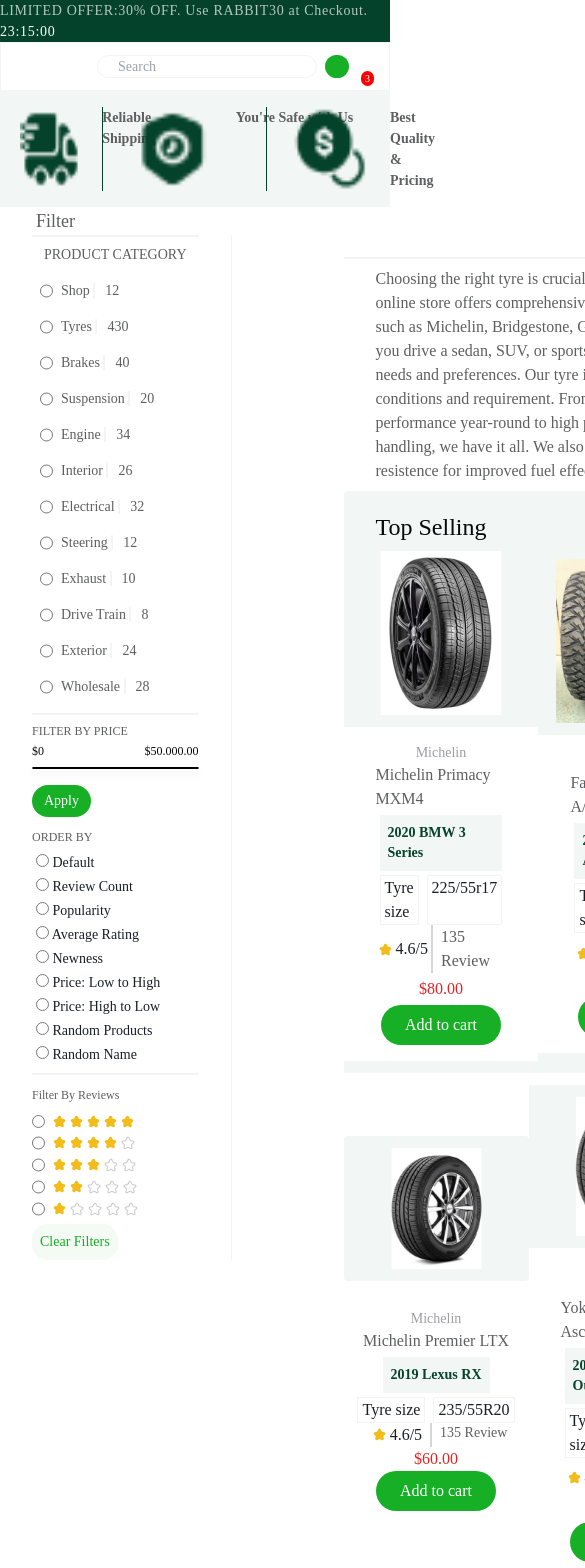
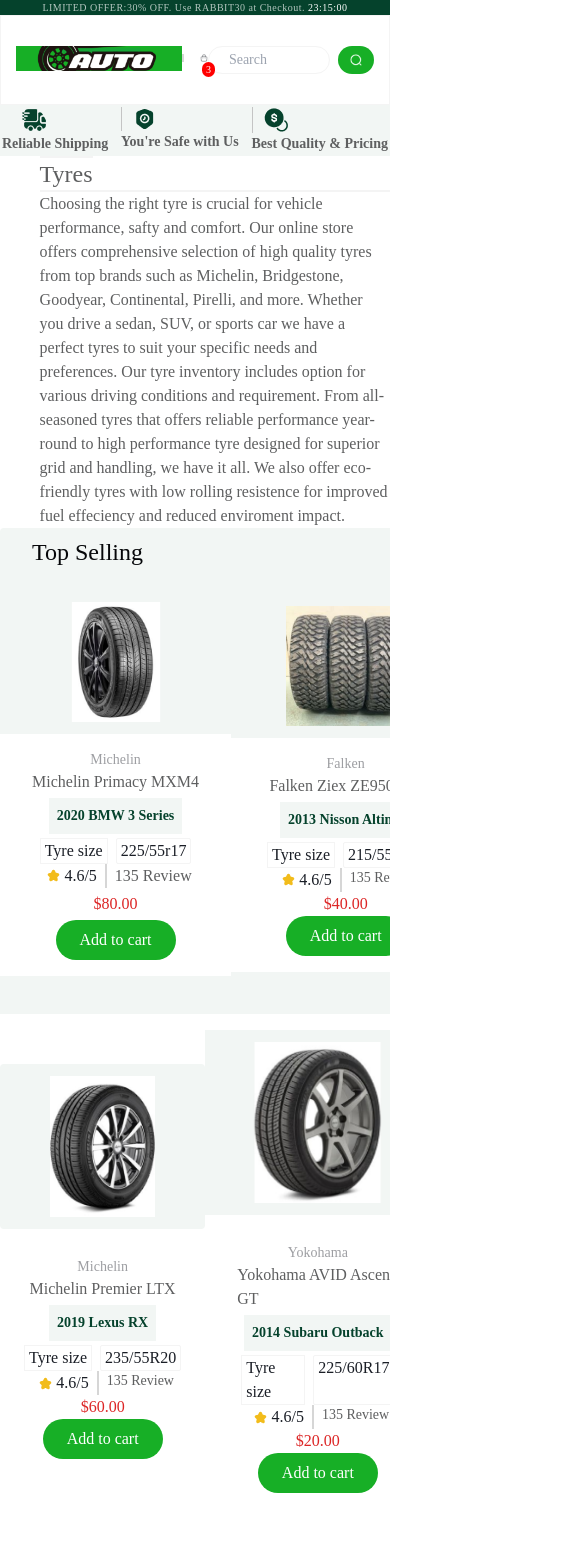
Before and after one commit to favouridoko1/hng-task2-frontend, a React (Vite) app: page /products in a window 390 px wide. Shown: the top 1568 px of the page, 585 px wide, since content can reach past the window. Built offline with nearby package versions, Linux system fonts and the light colour scheme.

Commit message:
Commiting changes

```diff
--- a/src/App.css
+++ b/src/App.css
@@ -6,10 +6,13 @@ body {
     font-size: 14px;
     font-family: 'Lexend';
     color: #5E5F60;
+    /* overflow-x: hidden; */
+
 }
 
 .app {
     padding: 0px;
     margin: 0px;
+    overflow-x: hidden;
     width: 100%;
 }
--- a/src/App.jsx
+++ b/src/App.jsx
@@ -5,7 +5,7 @@ import Cart from "./Components/CartPage/Cart";
 import Product from "./Components/Product/Product";
 const App = () => {
   return (
-    <div>
+    <div className="app">
       <Routes>
         <Route path="/products" element={ <Product />} />
         <Route path="/cart" element={<Cart />} />
--- a/src/Components/CartPage/Cart.jsx
+++ b/src/Components/CartPage/Cart.jsx
@@ -23,6 +23,9 @@ const Cart = () => {
             />
           </button>
         </div>
+        <div>
+
+        </div>
       </div>
     </>
   );
--- a/src/Components/Product/FilterSection/FilterSection.jsx
+++ b/src/Components/Product/FilterSection/FilterSection.jsx
@@ -5,7 +5,7 @@ const FilterSection = () => {
   let starwhite = <img src={getImageUrl(`headerImages/starwhite.png`)} alt="" />;
 
   return (
-    <div className="text-sm text-nowrap">
+    <div className="text-sm text-nowrap filterContainer">
       <h3 className="text-lg px-9 text-black-">Filter</h3>
       <div className="filterborder px-8 flex flex-col">
         <hr className="hr" />
--- a/src/Components/Product/Header/Header.jsx
+++ b/src/Components/Product/Header/Header.jsx
@@ -1,22 +1,25 @@
+
+import { useNavigate } from 'react-router-dom'
 import "../product.css";
 import {getImageUrl} from '../../../utils/utils'
   const Header = () => {
+    const navigate = useNavigate()
   return (
-    <div>
+    <nav>
       <div className="bg-headerTop flex justify-center">
-        <p className="text-white2 tracking-wider">
+        <p className="text-white2 tracking-wider top">
           LIMITED OFFER:30% OFF. Use RABBIT30 at Checkout.{" "}
           <span className="text-white">23:15:00</span>
         </p>
       </div>
-      <div className="p-3 px-24 flex brand-icons justify-between align-center hr">
+      <div className="header p-3 px-24 flex brand-icons justify-between align-center hr">
         <div>
           <img
             src={getImageUrl(`headerImages/brand_logo.png`)}
             alt="z brand_logo"
           />
         </div>
-        <div className="flex justify-center">
+        <div className="flex justify-center inputContainer">
           <input
             className="input px-5 outline-0 rounded-full"
             type="text"
@@ -34,13 +37,14 @@ import {getImageUrl} from '../../../utils/utils'
             <img
               src={getImageUrl(`headerImages/bag-2.png`)}
               alt=""
-              className="keyIcon"
+              onClick={()=>navigate('/cart')}
+              className="keyIcon cursor-pointer"
             />
             <p className="count">3</p>
           </div>
         </div>
       </div>
-    </div>
+    </nav>
   );
 };
 
--- a/src/Components/Product/Main/Main.jsx
+++ b/src/Components/Product/Main/Main.jsx
@@ -5,21 +5,31 @@ import ShopSection from "../ShopSection/ShopSection";
 const Main = () => {
   return (
     <>
-    <div className="flex justify-around font-semibold bg-grey py-4">
-      <div className="flex">
+    <div className="assuranceContainer flex justify-around font-semibold bg-grey py-4">
+      <div className="flex securityAssurance">
+        <figure>
+
         <img src={getImageUrl(`headerImages/truck-fast.png`)} alt="" className="px-5" />
+        </figure>
+
         <p>Reliable Shipping</p>
       </div>
-      <div className="flex">
+      <div className="flex securityAssurance">
+        <figure>
         <img src={getImageUrl(`headerImages/security-time.png`)} alt="" className="verticleLine"/>
-        <p className="text-nowrap">You're Safe with Us</p>
+
+        </figure>
+        <p className="text-nowrap youAreSafeParagraph">You're Safe with Us</p>
       </div>
-      <div className="flex">
+      <div className="flex securityAssurance">
+        <figure>
         <img src={getImageUrl(`headerImages/coin.png`)} alt="" className="verticleLine" />
+
+        </figure>
         <p>Best Quality & Pricing</p>
       </div>
     </div>
-      <div className="flex">
+      <div className="flex sectionContainer">
             <FilterSection />
             <ShopSection />
       </div>
--- a/src/Components/Product/Product.jsx
+++ b/src/Components/Product/Product.jsx
@@ -7,8 +7,6 @@ const Product = () => {
     <div>
         <Header />
         <Main />
-
-
     </div>
   )
 }
--- a/src/Components/Product/ShopSection/ShopSection.jsx
+++ b/src/Components/Product/ShopSection/ShopSection.jsx
@@ -1,8 +1,11 @@
 import { getImageUrl } from "../../../utils/utils";
 import ShopSectionBottom from "./ShopSectionBottom";
+import { useNavigate } from 'react-router-dom';
+
 const ShopSection = () => {
+  const navigate = useNavigate();
   return (
-    <div className="flex flex-col">
+    <div className="flex flex-col shoppingParent">
       <div className="flex flex-col items-center px-28 Tyrelayout">
         <h2 className="text-2xl py-2 borderBottom">Tyres</h2>
         {/* <hr className="hr" /> */}
@@ -20,20 +23,20 @@ const ShopSection = () => {
           reduced enviroment impact.
         </p>
       </div>
-      <div className="text-2xl bg-grey py-3 mx-28 rounded">
+      <div className="text-2xl bg-grey py-3 mx-28 rounded imgagePart">
         <h2 className="p-2 font-medium px-8 text-topSelling">Top Selling</h2>
         <div className="flex justify-around">
           <div className="flex flex-col justify-center">
             <div className="flex justify-center">
               <img
                 src={getImageUrl(`headerImages/tyre_dark_right.png`)}
-                alt=""
+                alt="" className="tyre"
               />
             </div>
             <div className=" flex flex-col text-base items-center justify-center my-3 py-4 px-8 bg-white">
               <p className="text-fontColor text-sm">Michelin</p>
               <div className="flex flex-col justify-center items-center">
-                <h2 className="text-base">Michelin Primacy MXM4</h2>
+                <h2 className="text-base text-nowrap">Michelin Primacy MXM4</h2>
                 <h4 className="font-bold text-headerTop text-sm m-1 p-2  bg-grey">
                   2020 BMW 3 Series
                 </h4>
@@ -59,7 +62,7 @@ const ShopSection = () => {
                 <div className="flex text-base">
                   <p className="m-1 text-red">$80.00</p>
                 </div>
-                <button className="bg-green rounded-3xl text-white font-medium px-6 h-10">
+                <button onClick={()=> navigate('/cart')} className="bg-green rounded-3xl text-white font-medium px-6 h-10">
                   Add to cart
                 </button>
               </div>
@@ -67,12 +70,12 @@ const ShopSection = () => {
           </div>
           <div className="flex flex-col justify-center">
             <div className="flex justify-center">
-              <img src={getImageUrl(`headerImages/three-tyre.png`)} alt="" />
+              <img src={getImageUrl(`headerImages/three-tyre.png`)} alt="" className="tyre" />
             </div>
             <div className=" flex flex-col text-base items-center justify-center my-3 py-4 px-8 bg-white">
               <p className="text-fontColor text-sm">Falken</p>
-              <div className="flex flex-col justify-center items-center">
-                <h2 className="text-base">Falken Ziex ZE950 A/S</h2>
+              <div className="flex flex-col text-nowrap justify-center items-center">
+                <h2 className="text-base ">Falken Ziex ZE950 A/S</h2>
                 <h4 className="font-bold text-headerTop text-sm m-1 p-2  bg-grey">
                   2013 Nisson Altima
                 </h4>
@@ -98,7 +101,7 @@ const ShopSection = () => {
                 <div className="flex text-base">
                   <p className="mx-1 text-red">$40.00</p>
                 </div>
-                <button className="bg-green rounded-3xl text-white font-medium px-6 h-10">
+                <button onClick={()=> navigate('/cart')} className="bg-green rounded-3xl text-white font-medium px-6 h-10">
                   Add to cart
                 </button>
               </div>
@@ -108,12 +111,12 @@ const ShopSection = () => {
             <div className="flex justify-center">
               <img
                 src={getImageUrl(`headerImages/tyre_light_front.png`)}
-                alt=""
+                alt="" className="tyre"
               />
             </div>
             <div className=" flex flex-col text-base items-center justify-center my-3 py-4 px-8 bg-white">
               <p className="text-fontColor text-sm">Toyo</p>
-              <div className="flex flex-col justify-center items-center">
+              <div className="flex flex-col justify-center items-center text">
                 <h2 className="text-base">Toyo Proxez 4 Pluse</h2>
                 <h4 className="font-bold text-headerTop text-sm m-1 p-2  bg-grey">
                   2022 Chevrolet Malibu
@@ -140,7 +143,7 @@ const ShopSection = () => {
                 <div className="flex text-base">
                   <p className="mx-1 text-red">$30.00</p>
                 </div>
-                <button className="bg-green rounded-3xl text-white font-medium px-6 h-10">
+                <button onClick={()=> navigate('/cart')} className="bg-green rounded-3xl text-white font-medium px-6 h-10">
                   Add to cart
                 </button>
               </div>
--- a/src/Components/Product/ShopSection/ShopSectionBottom.jsx
+++ b/src/Components/Product/ShopSection/ShopSectionBottom.jsx
@@ -1,9 +1,12 @@
 import { getImageUrl } from "../../../utils/utils";
+import { useNavigate } from 'react-router-dom';
+
 const ShopSectionBottom = () => {
+  const navigate = useNavigate()
   return (
     <>
-      <div className="flex bg-white py-3 justify-between items-center">
-        <div className="flex flex-col justify-center">
+      <div className="flex bg-white py-3 justify-between items-center images Container">
+        <div className="flex flex-col justify-center cards">
           <div className="flex justify-center">
             <img
               src={getImageUrl(`headerImages/tyre_regular.png`)}
@@ -38,13 +41,13 @@ const ShopSectionBottom = () => {
               <div className="flex text-base">
                 <p className="mx-1 text-red">$60.00</p>
               </div>
-              <button className="bg-green rounded-3xl text-white font-medium px-6 h-10">
+              <button onClick={()=> navigate('/cart')} className="bg-green cursor-pointer rounded-3xl text-white font-medium px-6 h-10">
                 Add to cart
               </button>
             </div>
           </div>
         </div>
-        <div className="flex flex-col justify-center">
+        <div className="flex flex-col justify-center cards">
           <div className="flex justify-center">
             <img
               src={getImageUrl(`headerImages/tyrelight_left.png`)}
@@ -79,19 +82,19 @@ const ShopSectionBottom = () => {
               <div className="flex text-base">
                 <p className="mx-1 text-red">$20.00</p>
               </div>
-              <button className="bg-green rounded-3xl text-white font-medium px-6 h-10">
+              <button onClick={()=> navigate('/cart')} className="bg-green cursor-pointer rounded-3xl text-white font-medium px-6 h-10">
                 Add to cart
               </button>
             </div>
           </div>
         </div>
 
-        <div className="flex flex-col justify-center">
+        <div className="flex flex-col justify-center cards">
           <div className="flex justify-center">
             <img
               src={getImageUrl(`headerImages/tyre_dark_left.png`)}
               alt=""
-              className="px-8 py-3 bg-grey"
+              className="bg-grey"
             />
           </div>
           <div className=" flex flex-col text-base items-center justify-center my-3 py-4 px-8">
@@ -121,7 +124,7 @@ const ShopSectionBottom = () => {
               <div className="flex text-base">
                 <p className="mx-1 text-red">$40.00</p>
               </div>
-              <button className="bg-green rounded-3xl text-white font-medium px-6 h-10">
+              <button onClick={()=> navigate('/cart')} className="bg-green cursor-pointer rounded-3xl text-white font-medium px-6 h-10">
                 Add to cart
               </button>
             </div>
@@ -130,7 +133,7 @@ const ShopSectionBottom = () => {
       </div>
 
       <div className="flex bg-white py-3 justify-between items-center">
-        <div className="flex flex-col justify-center">
+        <div className="flex flex-col justify-center cards">
           <div className="flex justify-center">
             <img
               src={getImageUrl(`headerImages/tyreBold_left.png`)}
@@ -142,7 +145,7 @@ const ShopSectionBottom = () => {
             <p className="text-fontColor text-sm">Pirelli</p>
             <div className="flex flex-col justify-center items-center">
               <h2 className="text-base">Pirelli P Zero</h2>
-              <h4 className="font-bold text-headerTop text-sm m-1 p-2  bg-grey">
+              <h4 className="font-bold text-headerTop text-sm m-1 p-2 tex-nowrap bg-grey">
                 2018 Mercedes-Benz GLC
               </h4>
               <div className="flex">
@@ -165,13 +168,13 @@ const ShopSectionBottom = () => {
               <div className="flex text-base">
                 <p className="mx-1 text-red">$70.00</p>
               </div>
-              <button className="bg-green rounded-3xl text-white font-medium px-6 h-10">
+              <button onClick={()=> navigate('/cart')} className="bg-green cursor-pointer rounded-3xl text-white font-medium px-6 h-10">
                 Add to cart
               </button>
             </div>
           </div>
         </div>
-        <div className="flex flex-col justify-center">
+        <div className="flex flex-col justify-center cards">
           <div className="flex justify-center">
             <img
               src={getImageUrl(`headerImages/tyre_lighter_left.png`)}
@@ -182,7 +185,7 @@ const ShopSectionBottom = () => {
           <div className=" flex flex-col text-base items-center justify-center my-3 py-4 px-8">
             <p className="text-fontColor text-sm">Hankook</p>
             <div className="flex flex-col justify-center items-center">
-              <h2 className="text-base">Hankook Ventus V12 evo2</h2>
+              <h2 className="text-base text-nowrap">Hankook Ventus V12 evo2</h2>
               <h4 className="font-bold text-headerTop text-sm m-1 p-2  bg-grey">
                 2020 Lexus ES
               </h4>
@@ -206,14 +209,14 @@ const ShopSectionBottom = () => {
               <div className="flex text-base">
                 <p className="mx-1 text-red">$20.00</p>
               </div>
-              <button className="bg-green rounded-3xl text-white font-medium px-6 h-10">
+              <button onClick={()=> navigate('/cart')} className="bg-green cursor-pointer rounded-3xl text-white font-medium px-6 h-10">
                 Add to cart
               </button>
             </div>
           </div>
         </div>
 
-        <div className="flex flex-col justify-center">
+        <div className="flex flex-col justify-center cards">
           <div className="flex justify-center">
             <img
               src={getImageUrl(`headerImages/tyre_lighter_left.png`)}
@@ -224,7 +227,7 @@ const ShopSectionBottom = () => {
           <div className=" flex flex-col text-base items-center justify-center my-3 py-4 px-8">
             <p className="text-fontColor text-sm">Continental</p>
             <div className="flex flex-col justify-center items-center">
-              <h2 className="text-base">Continental TrueContact Tour</h2>
+              <h2 className="text-base text-wrap">Continental TrueContact Tour</h2>
               <h4 className="font-bold text-headerTop text-sm m-1 p-2  bg-grey">
                 2017 Toyota Camry
               </h4>
@@ -248,7 +251,7 @@ const ShopSectionBottom = () => {
               <div className="flex text-base">
                 <p className="mx-1 text-red">$40.00</p>
               </div>
-              <button className="bg-green rounded-3xl text-white font-medium px-6 h-10">
+              <button onClick={()=> navigate('/cart')} className="bg-green cursor-pointer rounded-3xl text-white font-medium px-6 h-10">
                 Add to cart
               </button>
             </div>
@@ -260,7 +263,7 @@ const ShopSectionBottom = () => {
 
 
         <div className="flex bg-white py-3 justify-between items-center">
-        <div className="flex flex-col justify-center">
+        <div className="flex flex-col justify-center cards">
           <div className="flex justify-center">
             <img
               src={getImageUrl(`headerImages/tyreBold_left.png`)}
@@ -295,13 +298,13 @@ const ShopSectionBottom = () => {
               <div className="flex text-base">
                 <p className="mx-1 text-red">$70.00</p>
               </div>
-              <button className="bg-green rounded-3xl text-white font-medium px-6 h-10">
+              <button onClick={()=> navigate('/cart')} className="bg-green cursor-pointer rounded-3xl text-white font-medium px-6 h-10">
                 Add to cart
               </button>
             </div>
           </div>
         </div>
-        <div className="flex flex-col justify-center">
+        <div className="flex flex-col justify-center cards">
           <div className="flex justify-center">
             <img
               src={getImageUrl(`headerImages/tyre_lighter_left.png`)}
@@ -336,14 +339,14 @@ const ShopSectionBottom = () => {
               <div className="flex text-base">
                 <p className="mx-1 text-red">$20.00</p>
               </div>
-              <button className="bg-green rounded-3xl text-white font-medium px-6 h-10">
+              <button onClick={()=> navigate('/cart')} className="bg-green cursor-pointer rounded-3xl text-white font-medium px-6 h-10">
                 Add to cart
               </button>
             </div>
           </div>
         </div>
 
-        <div className="flex flex-col justify-center">
+        <div className="flex flex-col justify-center cards">
           <div className="flex justify-center">
             <img
               src={getImageUrl(`headerImages/tyre_lighter_left.png`)}
@@ -353,8 +356,8 @@ const ShopSectionBottom = () => {
           </div>
           <div className=" flex flex-col text-base items-center justify-center my-3 py-4 px-8">
             <p className="text-fontColor text-sm">Bridgestone</p>
-            <div className="flex flex-col justify-center items-center">
-              <h2 className="text-base">Bridgestone Turanza QuiteTrack</h2>
+            <div className="flex flex-col justify-center items-center text-nowrap">
+              <h2 className="text-base ">Bridgestone Turanza QuiteTrack</h2>
               <h4 className="font-bold text-headerTop text-sm m-1 p-2  bg-grey">
                 2019 Mercedes-Benz E-class
               </h4>
@@ -378,7 +381,7 @@ const ShopSectionBottom = () => {
               <div className="flex text-base">
                 <p className="mx-1 text-red">$20.00</p>
               </div>
-              <button className="bg-green rounded-3xl text-white font-medium px-6 h-10">
+              <button onClick={()=> navigate('/cart')} className="bg-green cursor-pointer rounded-3xl text-white font-medium px-6 h-10">
                 Add to cart
               </button>
             </div>
--- a/src/Components/Product/product.css
+++ b/src/Components/Product/product.css
@@ -78,3 +78,110 @@ brand-icons {
     box-shadow: 0px 4px 8px 0px rgba(0, 0, 0, 0.10);
     border-radius: 100px;
 }
+
+
+
+@media screen and (max-width: 802px) {
+    .top {
+        font-size: 10px;
+    }
+    .shoppingParent {
+        padding: 0;
+        margin: 0;
+        font-size: 12px;
+        display: flex;
+    }
+
+    .Tyrelayout {
+        padding-left: 0px;
+        padding-right: 0px;
+        margin-left: 6%;
+        align-items: start;
+        justify-content: center;
+    }
+    .tyre {
+        width: 120px;
+    }
+
+    .borderBottom {
+        padding: 0px;
+        margin: 0px;
+        max-width: 350px;
+    }
+    .cards {
+        height: 500px;
+    }
+
+
+    .verticleLine {
+        border-left: 1px solid #c4c4c4;
+        padding-left: 10px;
+    }
+
+    .header {
+        display: flex;
+        position: relative;
+        padding: 30px 15px;
+        width: 100%;
+        /* padding-bottom: 50px; */
+        /* flex-wrap: wrap; */
+        /* flex-direction: row; */
+
+        /* justify-content: space-between; */
+
+    }
+
+    .assuranceContainer {
+        justify-content: space-between;
+        padding: 2px;
+    }
+
+    .securityAssurance {
+        flex-direction: column;
+        padding: 0;
+        margin: 0;
+    }
+
+    .youAreSafeParagraph {
+        text-wrap: wrap;
+    }
+
+
+
+    .filterContainer {
+        display: none;
+        padding: 0px;
+    }
+
+    .filterborder {
+
+    }
+    .inputContainer {
+        order: 1;
+        /* margin-left: 40%; */
+        /* max-width: 400px; */
+        /* height: 48px; */
+         /* position: absolute; */
+        /*left: 47%;
+        top: 60%; */
+    }
+    .input {
+        width: 100%;
+        height: 100%;
+
+    }
+
+    .sectionContainer {
+        padding: 0px;
+        display: flex;
+        /* margin: 0px; */
+        justify-content: start;
+        align-items: start;
+        /* display: grid; */
+        /* flex-direction: row-reverse; */
+    }
+    .imgagePart {
+        padding: 0;
+        margin: 0;
+    }
+}
```
Also changed, not shown: src/assets/headerImages/ticket-2.png (added), src/assets/headerImages/wallet.png (added).
